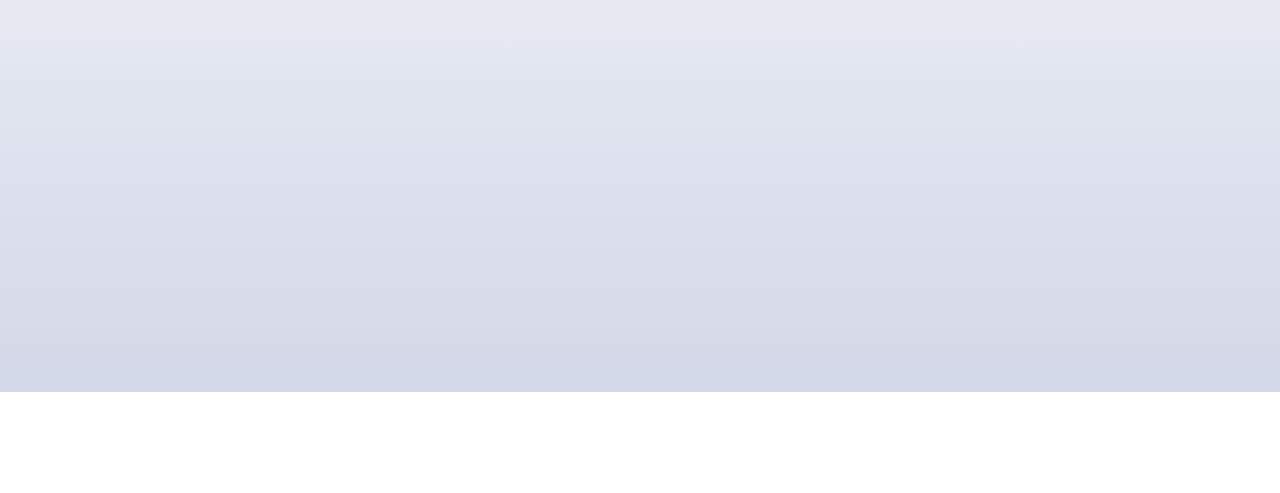
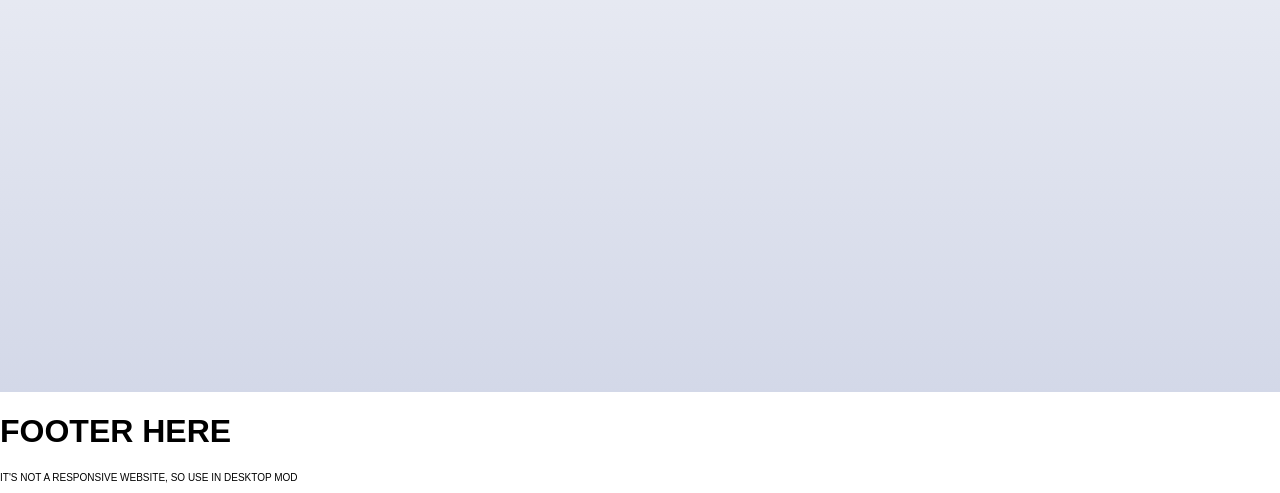
Before and after one commit to Raydesigners/Facebook, a plain HTML site: page index.html in a window 1280 px wide. Shown: the part 593-1086 px from the top of the page. Before the commit the page ends 985 px from the top, so only its background shows below. Drawn offline with Linux system fonts and the light colour scheme.

Commit message:
Add files via upload

```diff
--- a/index.html
+++ b/index.html
@@ -118,8 +118,11 @@
                 <p>By clicking Sign Up, you agree to our Terms, Data Policy and <br> Cookie Policy. You may receive SMS notifications from us and <br> can opt out at any time. <br> <b> Don't enter your original username and password here</b>
                 </p>
                 <button type="submit">Sign Up</button>
-
             </div>
+        </div>
+        <div class="footer">
+            <h1>FOOTER HERE</h1>
+            <p>IT'S NOT A RESPONSIVE WEBSITE, SO USE IN DESKTOP MOD</p>
         </div>
     </div>
 </body>
```
